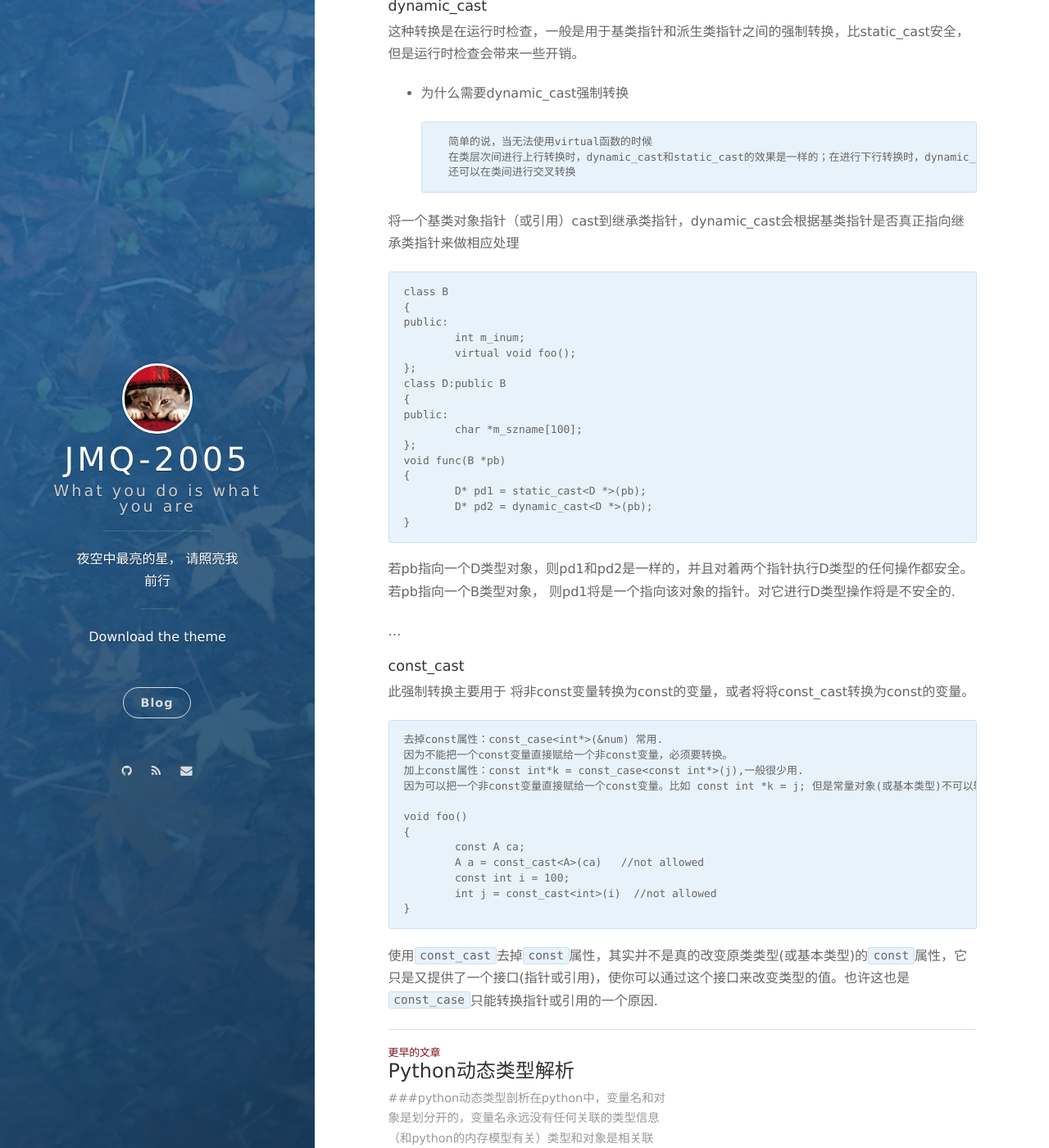
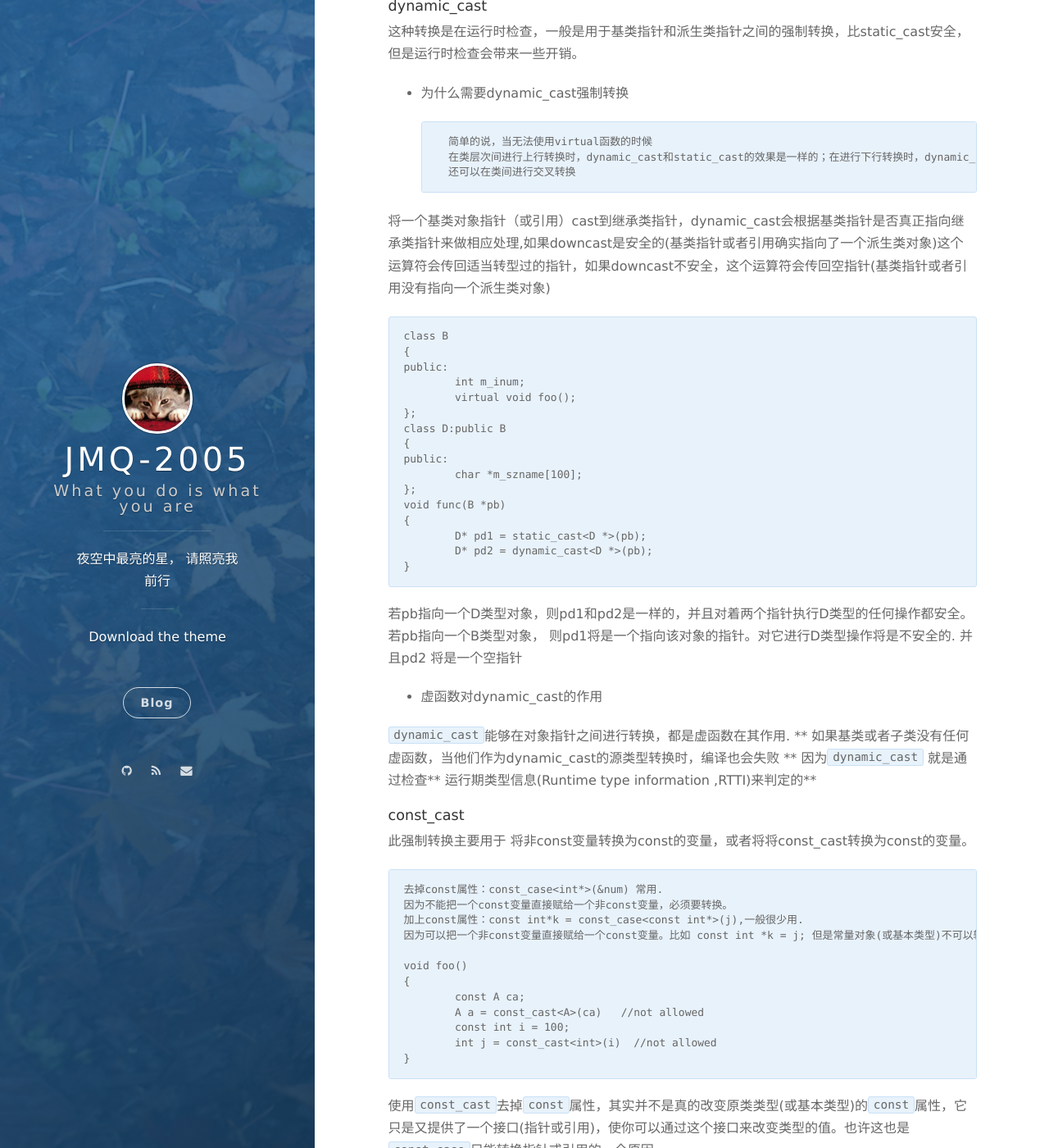
Before and after one commit to nevermore3/nevermore3.github.io, a Jekyll site: the page built from _posts/2018-05-10-类型转换.md, in a window 1280 px wide and 1400 px high, scrolled down 1861 px. Shown: the whole window at 82% size. Built offline with Jekyll 4.4.1, drawn with Linux system fonts in a browser that asks for light colours; nearby versions of some CDN libraries; our own code applies the rules of GitHub Pages for plain Markdown files; comment, search, counter and statistics services are not loaded.

Commit message:
Update 2018-05-10-类型转换.md

```diff
--- a/_posts/2018-05-10-类型转换.md
+++ b/_posts/2018-05-10-类型转换.md
@@ -66,7 +66,7 @@ C++风格的强制转换其他的好处是，它们能更清晰的表明它们
 		在类层次间进行上行转换时，dynamic_cast和static_cast的效果是一样的；在进行下行转换时，dynamic_cast具有类型检查的功能，比static_cast更安全。
 		还可以在类间进行交叉转换
 
-将一个基类对象指针（或引用）cast到继承类指针，dynamic_cast会根据基类指针是否真正指向继承类指针来做相应处理
+将一个基类对象指针（或引用）cast到继承类指针，dynamic_cast会根据基类指针是否真正指向继承类指针来做相应处理,如果downcast是安全的(基类指针或者引用确实指向了一个派生类对象)这个运算符会传回适当转型过的指针，如果downcast不安全，这个运算符会传回空指针(基类指针或者引用没有指向一个派生类对象)
 
 	class B
 	{
@@ -87,8 +87,13 @@ C++风格的强制转换其他的好处是，它们能更清晰的表明它们
 
 若pb指向一个D类型对象，则pd1和pd2是一样的，并且对着两个指针执行D类型的任何操作都安全。
 若pb指向一个B类型对象， 则pd1将是一个指向该对象的指针。对它进行D类型操作将是不安全的.
+并且pd2 将是一个空指针
 
-...
+* 虚函数对dynamic_cast的作用
+
+`dynamic_cast`能够在对象指针之间进行转换，都是虚函数在其作用.
+** 如果基类或者子类没有任何虚函数，当他们作为dynamic_cast的源类型转换时，编译也会失败 ** 因为`dynamic_cast` 就是通过检查** 运行期类型信息(Runtime type information ,RTTI)来判定的**
+
 
 #### const_cast
 此强制转换主要用于 将非const变量转换为const的变量，或者将将const_cast转换为const的变量。
```
